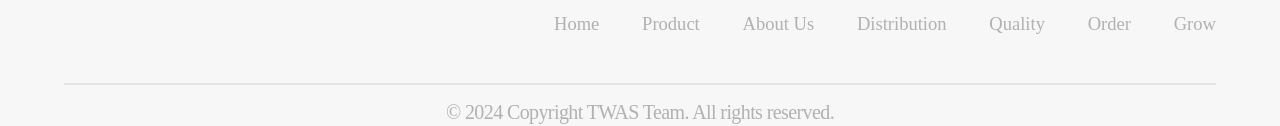
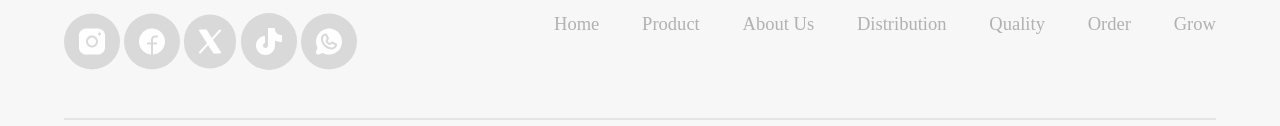
Before and after one commit to twascode/Seratan, a plain HTML site: page index.html in a window 1280 px wide. Shown: the part 6244-6370 px from the top of the page. Drawn offline with nearby package versions, Linux system fonts and the light colour scheme; a web font is replaced by a local one.

Commit message:
add icon on footer

```diff
--- a/index.html
+++ b/index.html
@@ -282,7 +282,11 @@
       </div>
       <div class="row mt-3">
         <div class="col-md-5">
-
+          <a href="#"><img src="./src/assets/images/insta.svg" alt="Instagram"></a>
+          <a href="#"><img src="./src/assets/images/facebook.svg" alt="Facebook"></a>
+          <a href="#"><img src="./src/assets/images/x.svg" alt="X-Twitter"></a>
+          <a href="#"><img src="./src/assets/images/tiktok.svg" alt="Tiktok"></a>
+          <a href="#"><img src="./src/assets/images/whatsapp.svg" alt="Whatsapp"></a>
         </div>
 
         <div class="col-md-7 d-flex justify-content-between">
```
Also changed, not shown: src/assets/images/facebook.svg (added), src/assets/images/insta.svg (added), src/assets/images/tiktok.svg (added), src/assets/images/whatsapp.svg (added), src/assets/images/x.svg (added).
